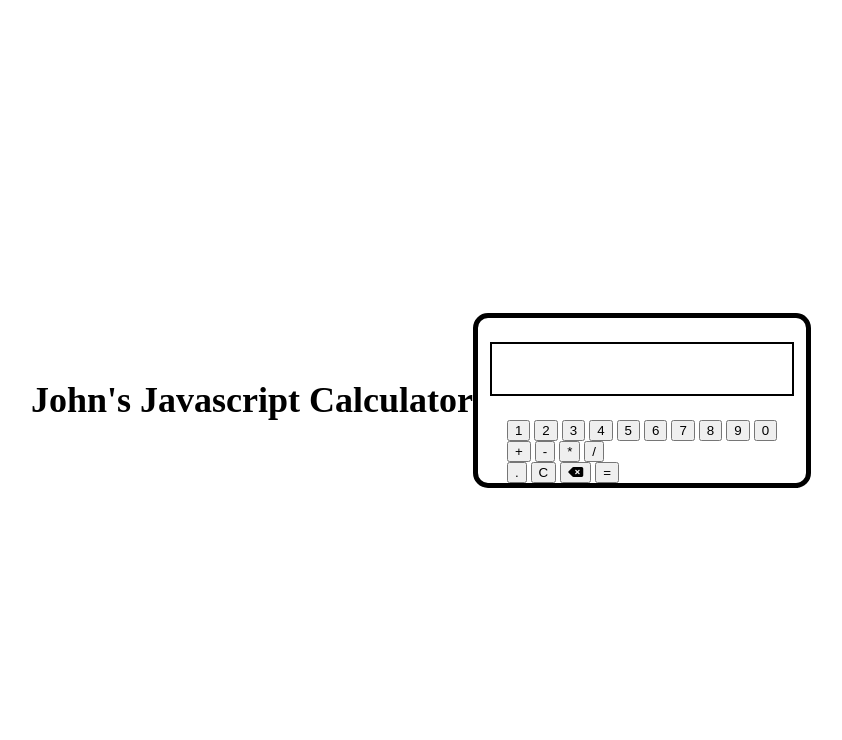
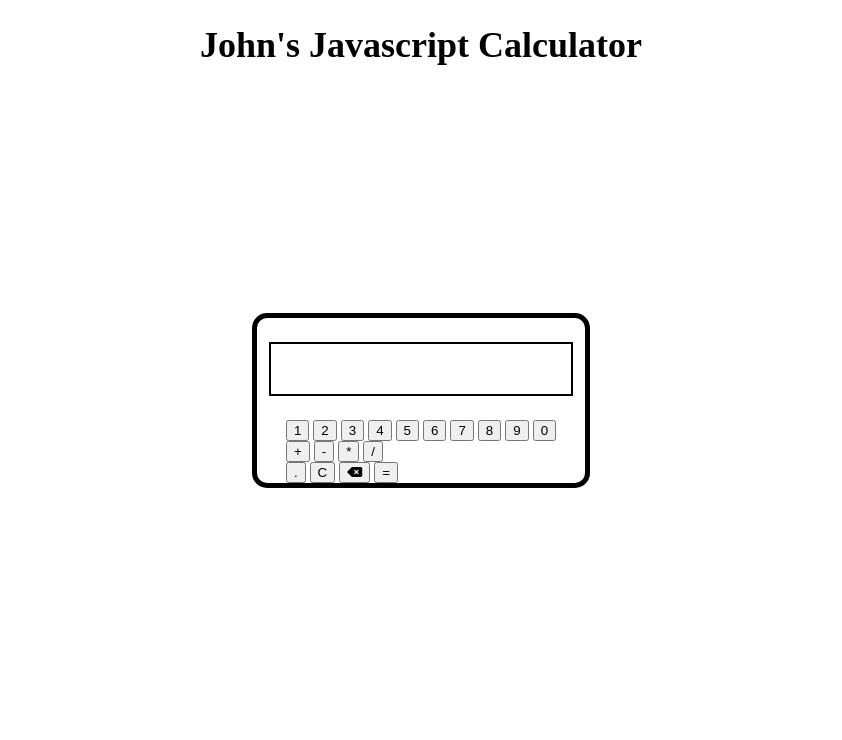
Before and after one commit to jholson1030/odin-calculator, a website: page index.html in a window 1280 px wide. Shown: the top 740 px of the page, without its empty margins (219-1061 px from the left). Drawn offline with Linux system fonts and the light colour scheme.

Commit message:
Position the header to the top-center of the page

```diff
--- a/style.css
+++ b/style.css
@@ -1,9 +1,20 @@
 body {
     margin: 0;
     display: flex;
+    flex-direction: column;
     justify-content: center;
     align-items: center;
     height: 100vh;
+}
+
+#header {
+    position: fixed;
+    top: 0;
+    left: 0;
+    display: flex;
+    justify-content: center;
+    align-items: center;
+    width: 100%;
 }
 
 h1 {
```
